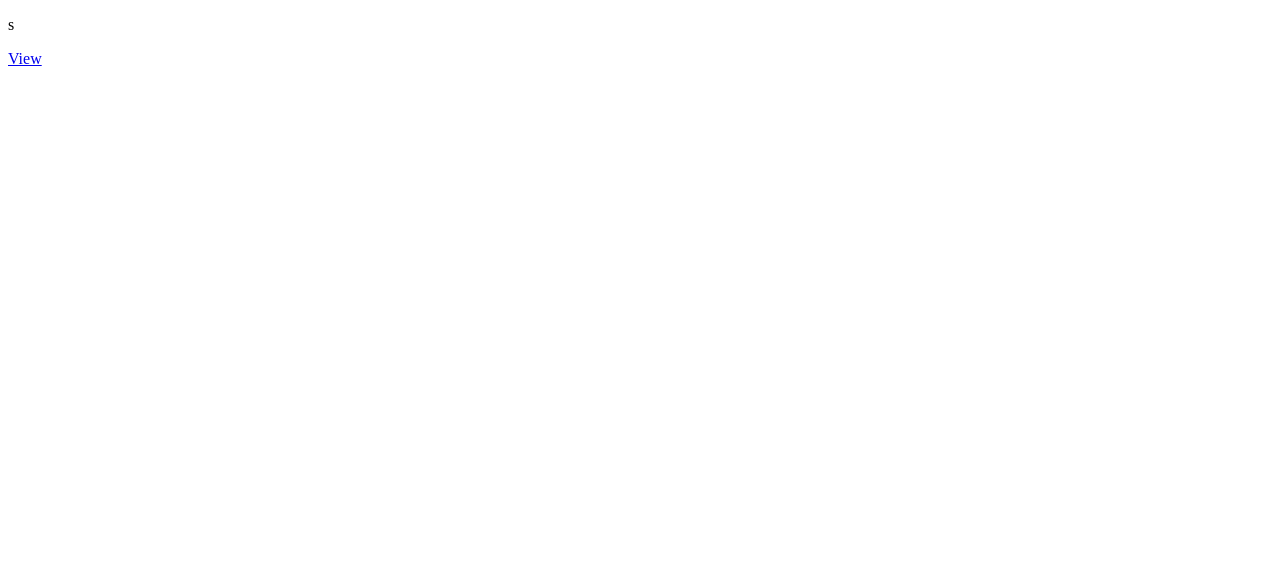
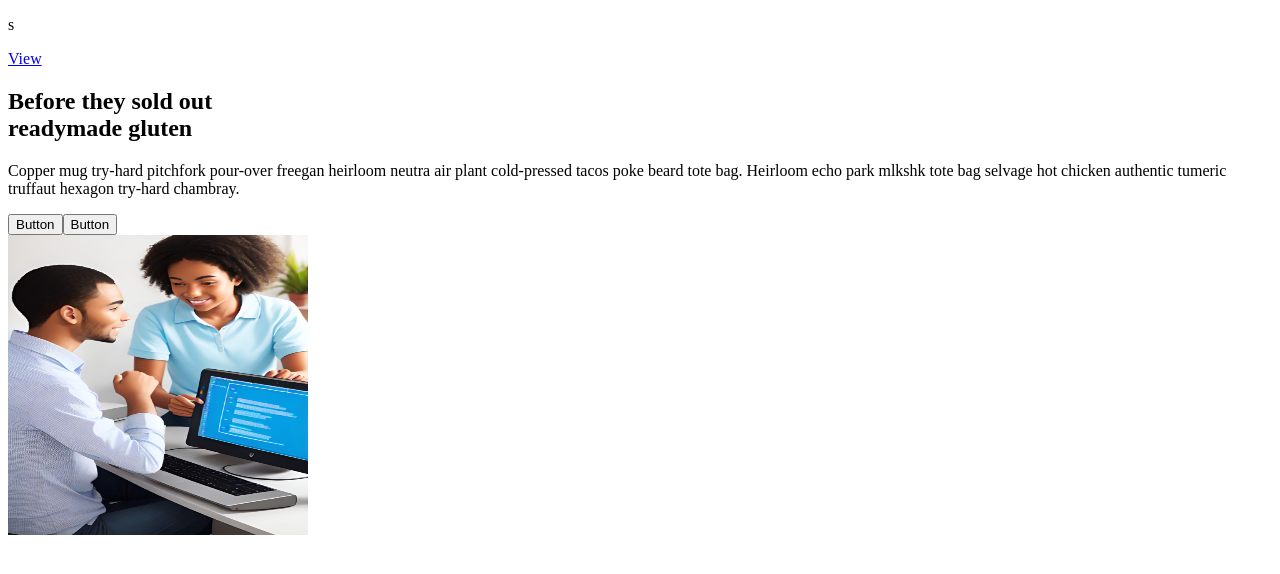
Before and after one commit to Saran-pariyar/DevCALT, a Next.js app: page / in a window 1280 px wide. Shown: the top 574 px of the page. Built offline with nearby package versions, Linux system fonts and the light colour scheme.

Commit message:
Hero section starts

```diff
--- a/app/page.tsx
+++ b/app/page.tsx
@@ -1,13 +1,37 @@
-// import Image from 'next/image'
+import Image from 'next/image'
 import Link from "next/link"
 import "../styles/style.scss"
-
+import heroImg from "../img/hero1.jpg"
 export default function Home() {
   return (
     <div className="
     ">
 <p>s</p>
 <Link href={'developers_list'}>View</Link>
+
+{/* HERO SECTION  */}
+<section className="text-gray-400 bg-gray-900 body-font">
+  <div className="container mx-auto flex px-5 py-24 md:flex-row flex-col items-center">
+    <div className="lg:flex-grow md:w-1/2 lg:pr-24 md:pr-16 flex flex-col md:items-start md:text-left mb-16 md:mb-0 items-center text-center">
+      <h1 className="title-font sm:text-4xl text-3xl mb-4 font-medium text-white">Before they sold out
+        <br className="hidden lg:inline-block" />readymade gluten
+      </h1>
+      <p className="mb-8 leading-relaxed">Copper mug try-hard pitchfork pour-over freegan heirloom neutra air plant cold-pressed tacos poke beard tote bag. Heirloom echo park mlkshk tote bag selvage hot chicken authentic tumeric truffaut hexagon try-hard chambray.</p>
+      <div className="flex justify-center">
+        <button className="inline-flex text-white bg-indigo-500 border-0 py-2 px-6 focus:outline-none hover:bg-indigo-600 rounded text-lg">Button</button>
+        <button className="ml-4 inline-flex text-gray-400 bg-gray-800 border-0 py-2 px-6 focus:outline-none hover:bg-gray-700 hover:text-white rounded text-lg">Button</button>
+      </div>
+    </div>
+    <div className="lg:max-w-lg lg:w-full md:w-1/2 w-5/6">
+      {/* <img className="object-cover object-center rounded" alt="hero" src="./img/hero1.jpg" /> */}
+      <Image src={heroImg}
+      width={300}
+      height={300}
+      alt="Picture of the author"
+      />
+    </div>
+  </div>
+</section>
     </div>
   )
 }
```
Also changed, not shown: img/hero1.jpg (added).
